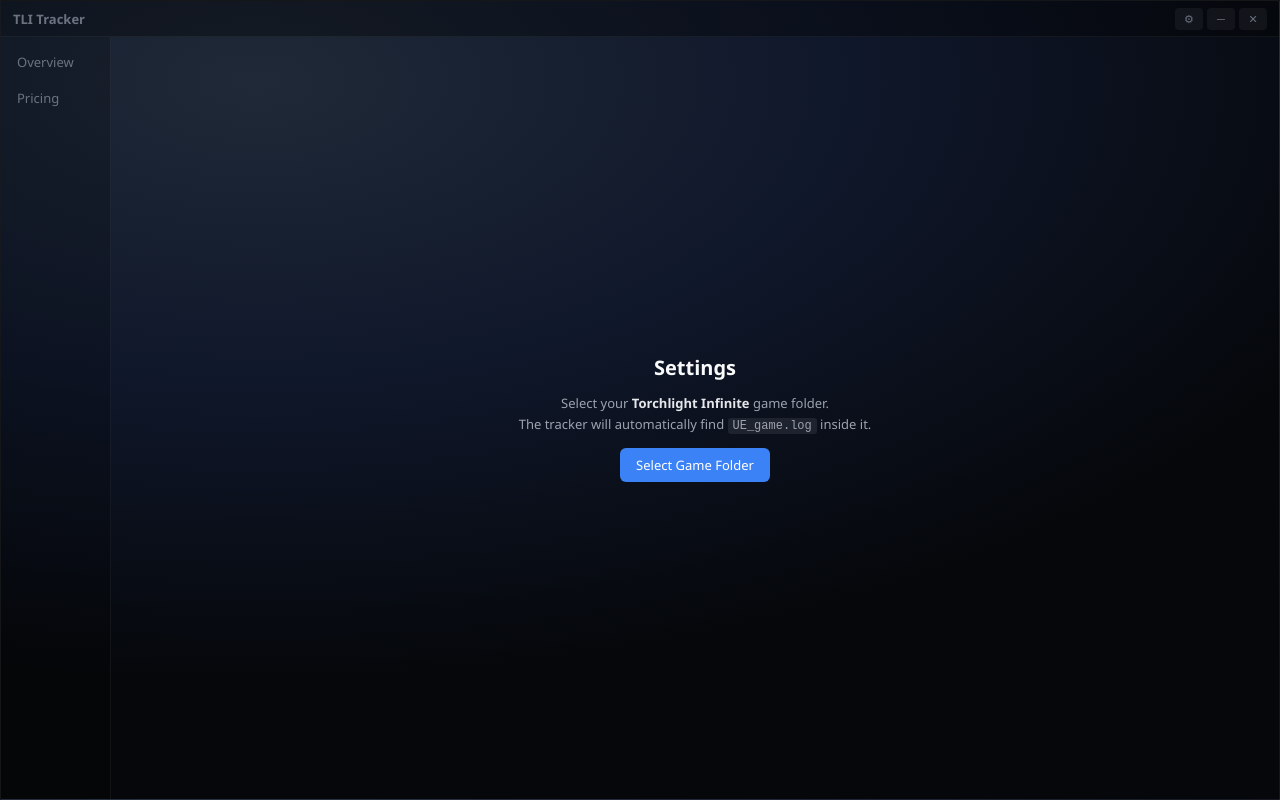
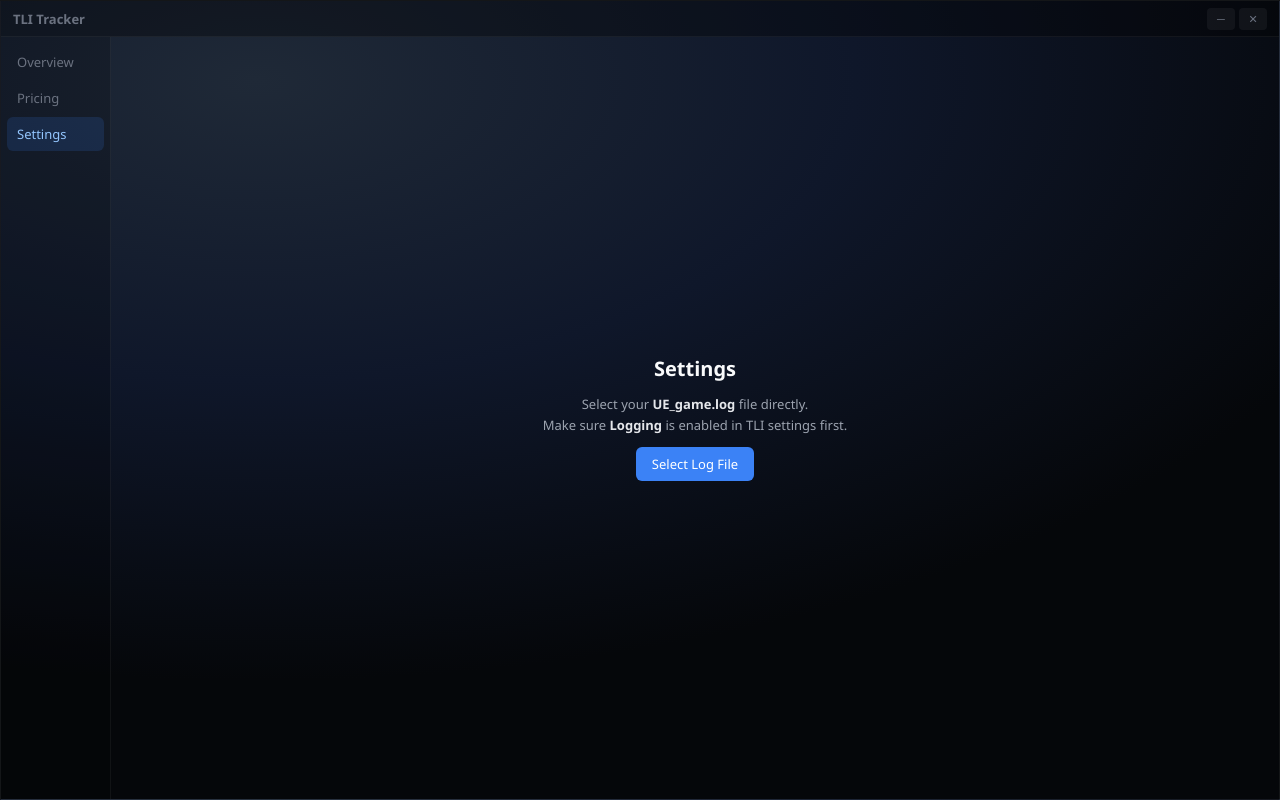
Before and after one commit to ReturnToSea/TLITracker-Miku, a Vue app in the folder frontend/: page / in a window 1280 px wide. Built offline with nearby package versions, Linux system fonts and the light colour scheme.

Commit message:
feat: replace folder picker with direct log file selection, add Settings tab

```diff
--- a/frontend/src/App.vue
+++ b/frontend/src/App.vue
@@ -197,26 +197,19 @@
 }
 
 // ── Settings ───────────────────────────────────────────────────────────────
-const STORAGE_KEY = 'tli-game-dir'
+const STORAGE_KEY = 'tli-log-path'
 const activeTab = ref('overview')
-const showSettings = ref(false)
-const gameDir = ref(localStorage.getItem(STORAGE_KEY) ?? '')
-const findStatus = ref('')
+const logFilePath = ref(localStorage.getItem(STORAGE_KEY) ?? '')
 
-async function pickDirectory() {
+async function pickLogFile() {
   if (!window.electronAPI) return
-  const dir = await window.electronAPI.openDirectoryDialog()
-  if (!dir) return
-  gameDir.value = dir
-  findStatus.value = 'searching'
-  const found = await window.electronAPI.findLogInDir(dir)
-  if (found) {
-    findStatus.value = 'found'
-    localStorage.setItem(STORAGE_KEY, dir)
-    await startWatching(found)
-  } else {
-    findStatus.value = 'not-found'
-  }
+  const file = await window.electronAPI.openFileDialog()
+  if (!file) return
+  logFilePath.value = file
+  localStorage.setItem(STORAGE_KEY, file)
+  if (state.status !== 'idle') await stopTracking()
+  await startWatching(file)
+  activeTab.value = 'overview'
 }
 
 // ── Electron connection ────────────────────────────────────────────────────
@@ -226,7 +219,6 @@
 async function startWatching(logPath) {
   state.logPath = logPath
   state.status = 'connecting'
-  showSettings.value = false
   await window.electronAPI.startTorLog(logPath)
   await connectWebSocket()
   // Tick every 30s to refresh profitPerMin display
@@ -337,19 +329,11 @@
     await connectWebSocket()
     return
   }
-  const savedDir = localStorage.getItem(STORAGE_KEY)
-  if (savedDir && window.electronAPI) {
-    findStatus.value = 'searching'
-    const found = await window.electronAPI.findLogInDir(savedDir)
-    if (found) {
-      findStatus.value = 'found'
-      await startWatching(found)
-    } else {
-      findStatus.value = 'not-found'
-      showSettings.value = true
-    }
+  const savedPath = localStorage.getItem(STORAGE_KEY)
+  if (savedPath && window.electronAPI) {
+    await startWatching(savedPath)
   } else {
-    showSettings.value = true
+    activeTab.value = 'settings'
   }
 })
 
@@ -365,7 +349,6 @@
     <div class="titlebar" style="-webkit-app-region: drag">
       <span class="titlebar-title">TLI Tracker</span>
       <div class="titlebar-controls" style="-webkit-app-region: no-drag">
-        <button class="tb-btn" @click="showSettings = !showSettings" title="Settings">⚙</button>
         <button class="tb-btn" @click="minimizeWindow">─</button>
         <button class="tb-btn tb-btn--close" @click="closeWindow">✕</button>
       </div>
@@ -378,45 +361,26 @@
       <div class="sidebar">
         <button
           class="tab-btn"
-          :class="{ active: activeTab === 'overview' && !showSettings }"
-          @click="activeTab = 'overview'; showSettings = false"
+          :class="{ active: activeTab === 'overview' }"
+          @click="activeTab = 'overview'"
         >Overview</button>
         <button
           class="tab-btn"
-          :class="{ active: activeTab === 'pricing' && !showSettings }"
-          @click="activeTab = 'pricing'; showSettings = false"
+          :class="{ active: activeTab === 'pricing' }"
+          @click="activeTab = 'pricing'"
         >Pricing</button>
+        <button
+          class="tab-btn"
+          :class="{ active: activeTab === 'settings' }"
+          @click="activeTab = 'settings'"
+        >Settings</button>
       </div>
 
       <!-- Main content -->
       <div class="main">
 
-        <!-- Settings overlay -->
-        <div v-if="showSettings" class="panel center-panel">
-          <h2>Settings</h2>
-          <p class="hint">
-            Select your <strong>Torchlight Infinite</strong> game folder.<br>
-            The tracker will automatically find <code>UE_game.log</code> inside it.
-          </p>
-          <button class="btn btn--primary" @click="pickDirectory">
-            {{ gameDir ? 'Change Game Folder' : 'Select Game Folder' }}
-          </button>
-          <p v-if="gameDir" class="small-path">{{ gameDir }}</p>
-          <p v-if="findStatus === 'searching'" class="find-msg">Searching…</p>
-          <p v-else-if="findStatus === 'not-found'" class="find-msg find-msg--error">
-            Could not find <code>UE_game.log</code>.<br>
-            Make sure <strong>Logging</strong> is enabled in TLI settings and try again.
-          </p>
-          <button
-            v-if="state.logPath"
-            class="btn btn--small"
-            style="margin-top: 8px"
-            @click="showSettings = false"
-          >Back</button>
-        </div>
-
         <!-- Overview tab -->
-        <div v-else-if="activeTab === 'overview'" class="panel">
+        <div v-if="activeTab === 'overview'" class="panel">
 
           <!-- Top stats -->
           <div class="stats-row">
@@ -445,7 +409,7 @@
               Waiting for log data — make sure <strong>Logging</strong> is enabled in TLI settings
             </span>
             <span v-else>Not connected —
-              <button class="link-btn" @click="showSettings = true">select game folder</button>
+              <button class="link-btn" @click="activeTab = 'settings'">select log file</button>
             </span>
           </div>
 
@@ -476,6 +440,25 @@
             </div>
           </div>
 
+        </div>
+
+        <!-- Settings tab -->
+        <div v-else-if="activeTab === 'settings'" class="panel center-panel">
+          <h2>Settings</h2>
+          <p class="hint">
+            Select your <strong>UE_game.log</strong> file directly.<br>
+            Make sure <strong>Logging</strong> is enabled in TLI settings first.
+          </p>
+          <button class="btn btn--primary" @click="pickLogFile">
+            {{ logFilePath ? 'Change Log File' : 'Select Log File' }}
+          </button>
+          <p v-if="logFilePath" class="small-path">{{ logFilePath }}</p>
+          <button
+            v-if="state.logPath"
+            class="btn btn--small"
+            style="margin-top: 8px"
+            @click="activeTab = 'overview'"
+          >Back</button>
         </div>
 
         <!-- Pricing tab -->
```
